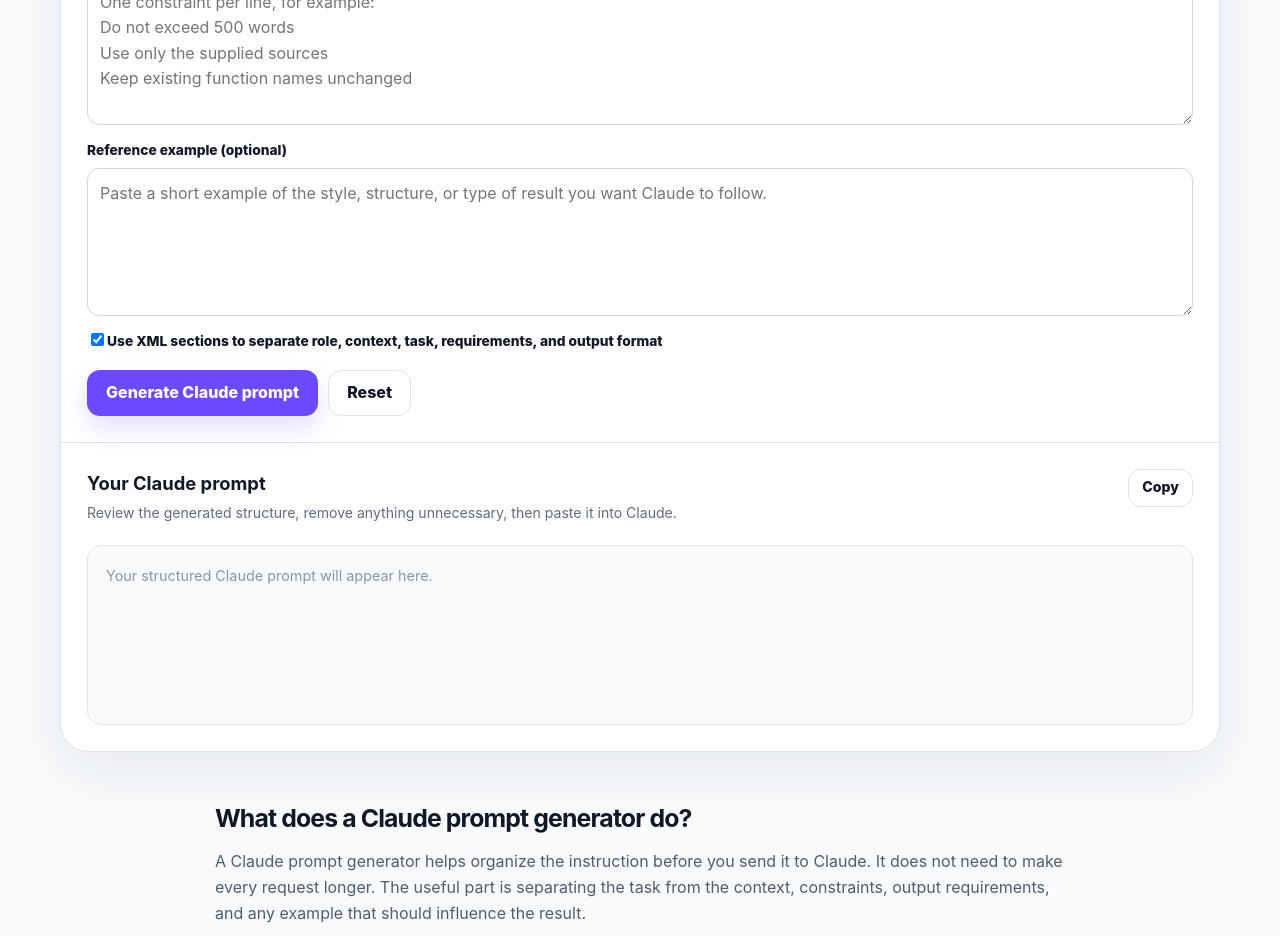
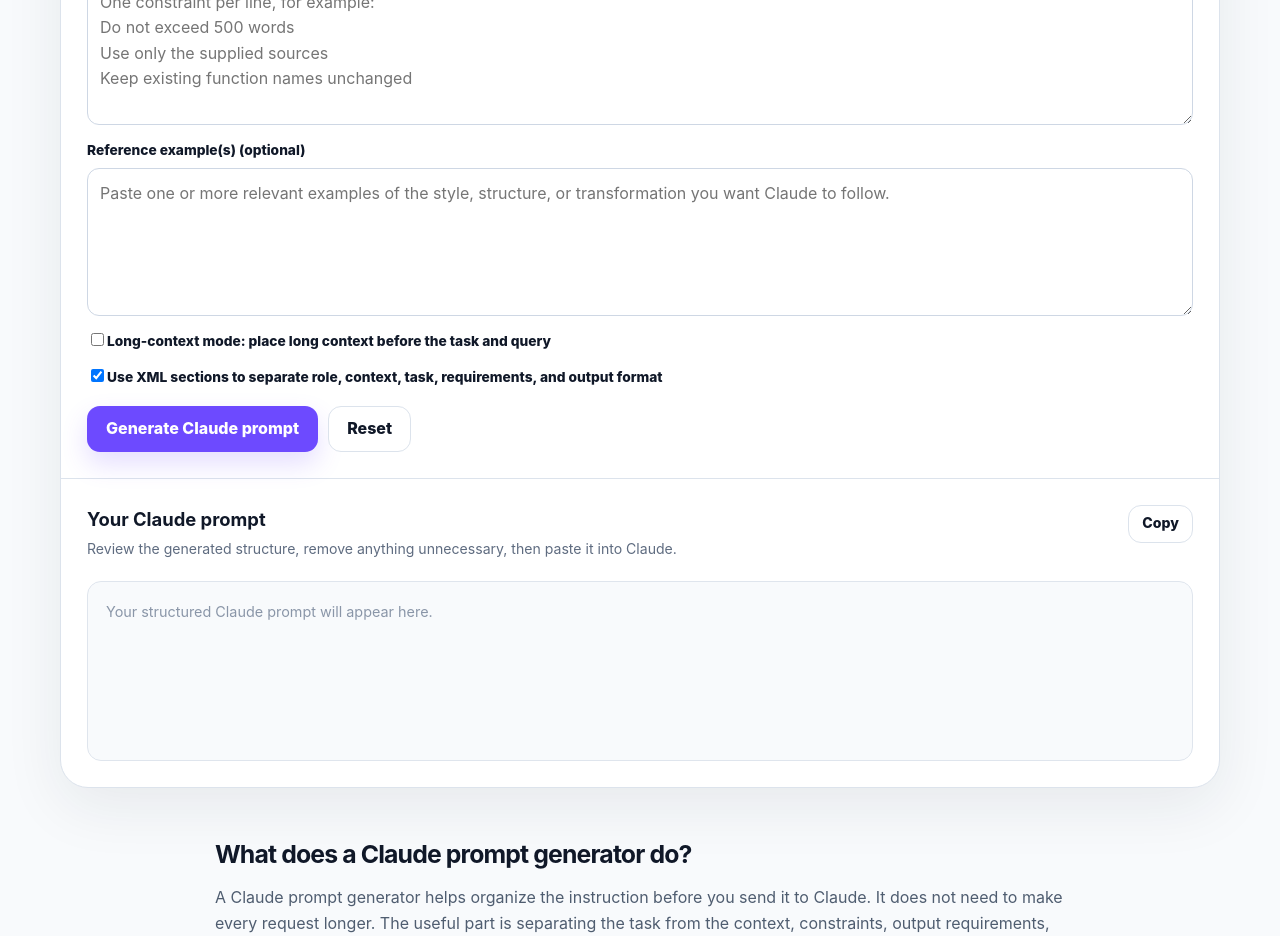
Before and after one commit to GrithX-Solutions/promptvera, a Next.js app: page /claude-prompt-generator in a window 1280 px wide. Shown: the part 1200-2136 px from the top of the page. Built offline with nearby package versions, Linux system fonts and the light colour scheme.

Commit message:
Add Claude long-context and multi-example structure

```diff
--- a/components/ClaudePromptGenerator.tsx
+++ b/components/ClaudePromptGenerator.tsx
@@ -74,6 +74,7 @@
   const [format, setFormat] = useState("Natural response");
   const [detail, setDetail] = useState("Balanced");
   const [xml, setXml] = useState(true);
+  const [longContext, setLongContext] = useState(false);
   const [output, setOutput] = useState("");
   const [copied, setCopied] = useState(false);
 
@@ -96,32 +97,36 @@
     ];
 
     if (xml) {
+      const contextBlock = context.trim()
+        ? `<context>\n${escapeXml(context.trim())}\n</context>`
+        : "";
+      const taskBlock = `<task>\n${escapeXml(task.trim())}\n</task>`;
       const blocks = [
         `<role>\n${escapeXml(chosenRole)}\n</role>`,
-        context.trim()
-          ? `<context>\n${escapeXml(context.trim())}\n</context>`
-          : "",
+        longContext ? contextBlock : taskBlock,
         audience.trim()
           ? `<audience>\n${escapeXml(audience.trim())}\n</audience>`
           : "",
-        `<task>\n${escapeXml(task.trim())}\n</task>`,
+        longContext ? taskBlock : contextBlock,
         `<requirements>\n${requirements
           .map((item) => `- ${escapeXml(item)}`)
           .join("\n")}\n</requirements>`,
         `<output_format>\n${escapeXml(formatRules[format])}\n</output_format>`,
         example.trim()
-          ? `<example>\n${escapeXml(example.trim())}\n</example>`
+          ? `<examples>\n${escapeXml(example.trim())}\n</examples>`
           : "",
         `<success_criteria>\n- The response directly completes the requested task.\n- Explicit constraints are followed consistently.\n- Unsupported facts are not invented.\n- The output is ready to use or review without unnecessary preamble.\n</success_criteria>`,
       ].filter(Boolean);
 
       setOutput(blocks.join("\n\n"));
     } else {
+      const contextBlock = context.trim() ? `CONTEXT\n${context.trim()}` : "";
+      const taskBlock = `TASK\n${task.trim()}`;
       const blocks = [
         `ROLE\n${chosenRole}`,
-        context.trim() ? `CONTEXT\n${context.trim()}` : "",
+        longContext ? contextBlock : taskBlock,
         audience.trim() ? `AUDIENCE\n${audience.trim()}` : "",
-        `TASK\n${task.trim()}`,
+        longContext ? taskBlock : contextBlock,
         `REQUIREMENTS\n${requirements.map((item) => `- ${item}`).join("\n")}`,
         `OUTPUT FORMAT\n${formatRules[format]}`,
         example.trim() ? `REFERENCE EXAMPLE\n${example.trim()}` : "",
@@ -152,6 +157,7 @@
     setFormat("Natural response");
     setDetail("Balanced");
     setXml(true);
+    setLongContext(false);
     setOutput("");
     setCopied(false);
   }
@@ -265,14 +271,26 @@
           </div>
 
           <div className="field full">
-            <label htmlFor="claude-example">Reference example (optional)</label>
+            <label htmlFor="claude-example">Reference example(s) (optional)</label>
             <textarea
               className="textarea"
               id="claude-example"
               value={example}
               onChange={(event) => setExample(event.target.value)}
-              placeholder="Paste a short example of the style, structure, or type of result you want Claude to follow."
+              placeholder="Paste one or more relevant examples of the style, structure, or transformation you want Claude to follow."
             />
+          </div>
+
+          <div className="field full">
+            <label className="checkbox-row" htmlFor="claude-long-context">
+              <input
+                id="claude-long-context"
+                type="checkbox"
+                checked={longContext}
+                onChange={(event) => setLongContext(event.target.checked)}
+              />
+              <span>Long-context mode: place long context before the task and query</span>
+            </label>
           </div>
 
           <div className="field full">
```
